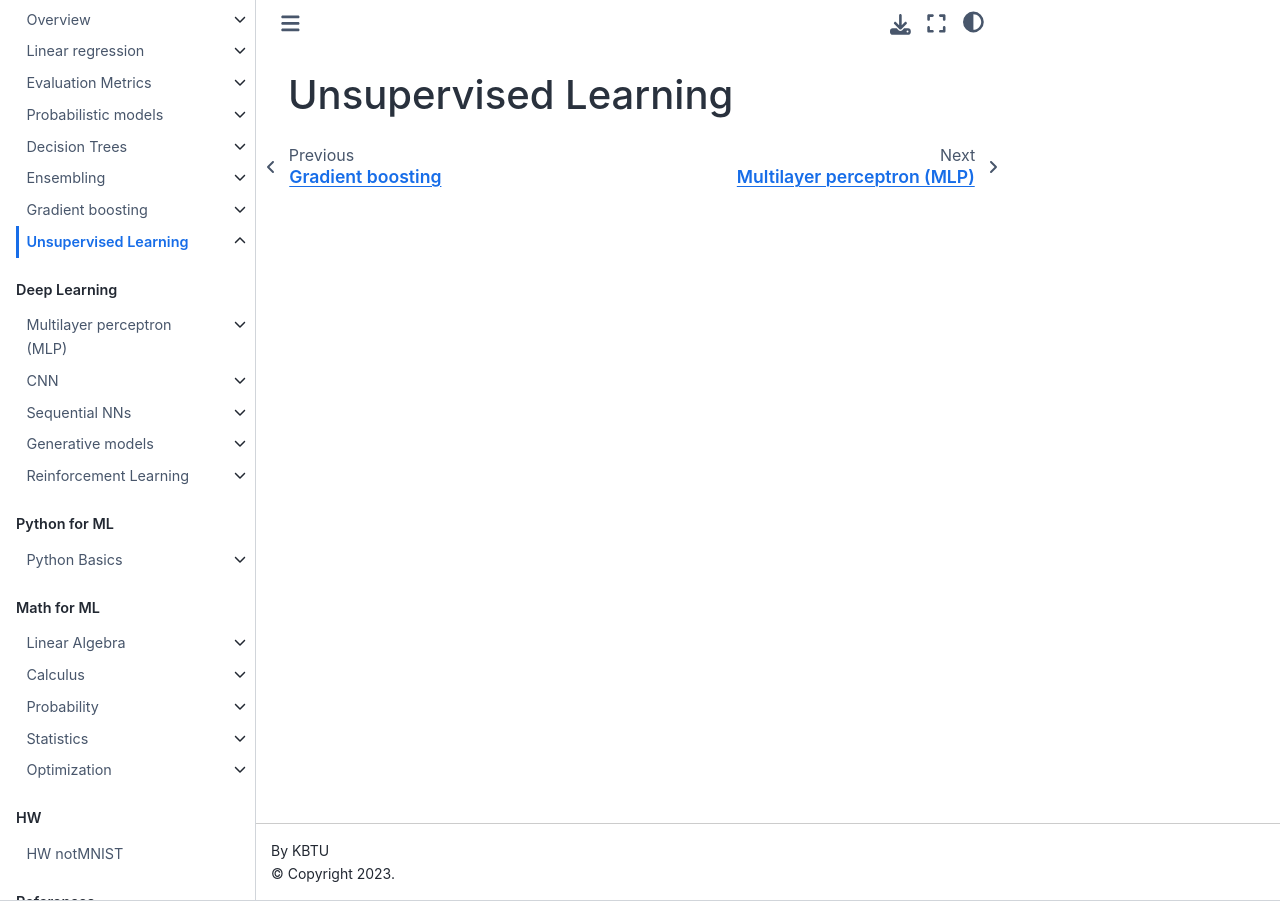
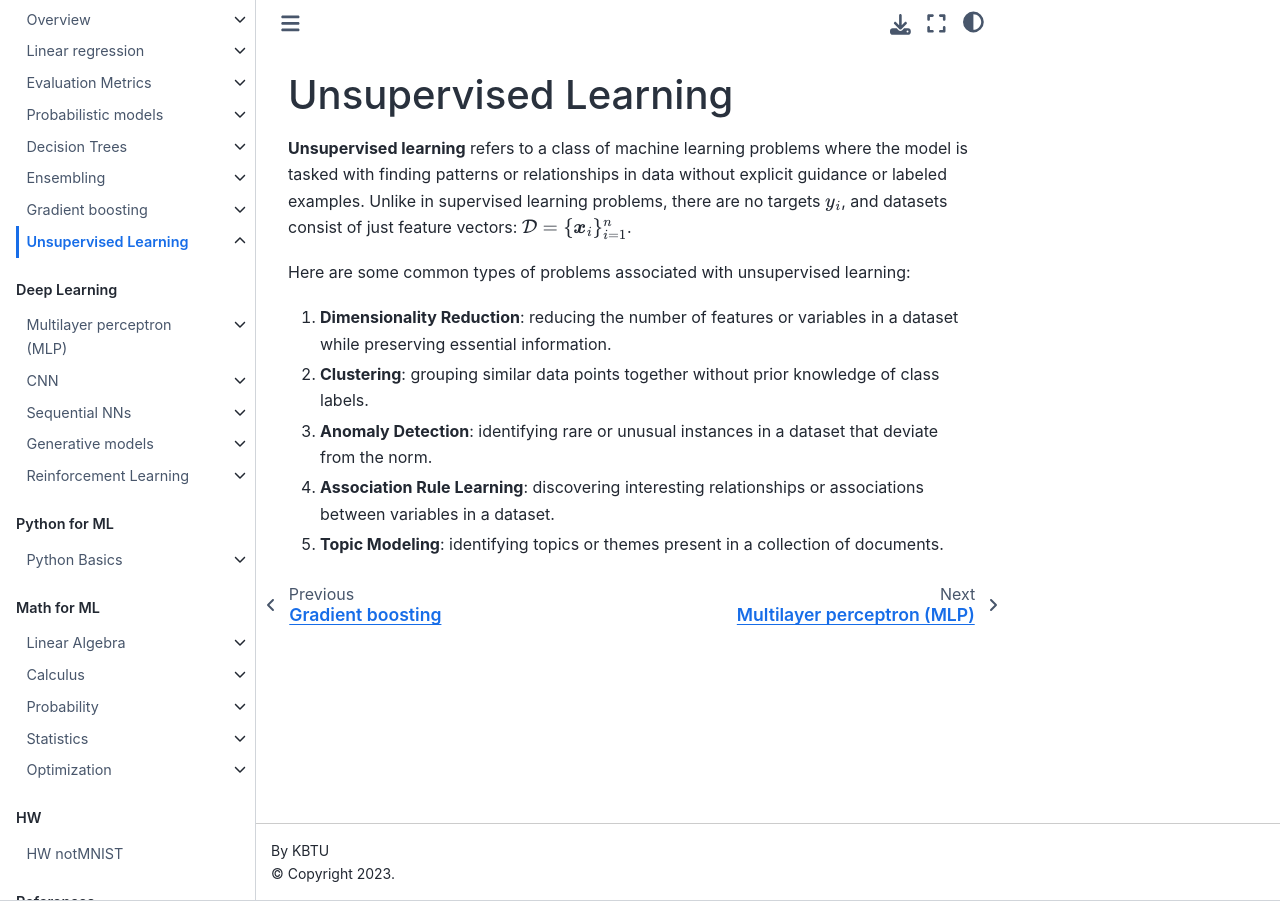
Before and after one commit to Fedmug/kbtu-ml-book, a Jupyter Book: the page built from unsupervised_learning/unsupervised.md, in a window 1280 px wide. Built offline with Jupyter Book 1.0.4 settings and Sphinx 7.4.7 and the Sphinx Book theme 1.1.4, drawn with Linux system fonts in a browser that asks for light colours; pages that are not in the unit, such as notebooks, are missing from menus; comment, search, counter and statistics services are not loaded.

Commit message:
Add unsupervised

```diff
--- a/unsupervised_learning/unsupervised.md
+++ b/unsupervised_learning/unsupervised.md
@@ -1 +1,15 @@
 # Unsupervised Learning
+
+**Unsupervised learning** refers to a class of machine learning problems where the model is tasked with finding patterns or relationships in data without explicit guidance or labeled examples. Unlike in supervised learning problems, there are no targets $y_i$, and datasets consist of just feature vectors: $\mathcal D = \{\boldsymbol x_i\}_{i=1}^n$.
+
+Here are some common types of problems associated with unsupervised learning:
+
+1. **Dimensionality Reduction**: reducing the number of features or variables in a dataset while preserving essential information.
+
+2. **Clustering**: grouping similar data points together without prior knowledge of class labels.
+
+3. **Anomaly Detection**: identifying rare or unusual instances in a dataset that deviate from the norm.
+
+4. **Association Rule Learning**: discovering interesting relationships or associations between variables in a dataset.
+
+5. **Topic Modeling**: identifying topics or themes present in a collection of documents.
```
Also changed, not shown: 6 other files.
